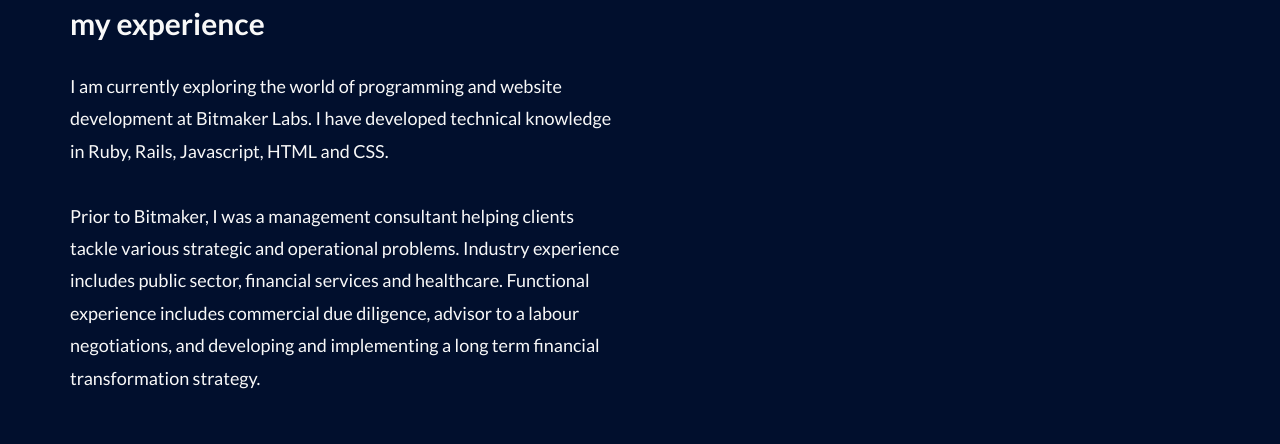
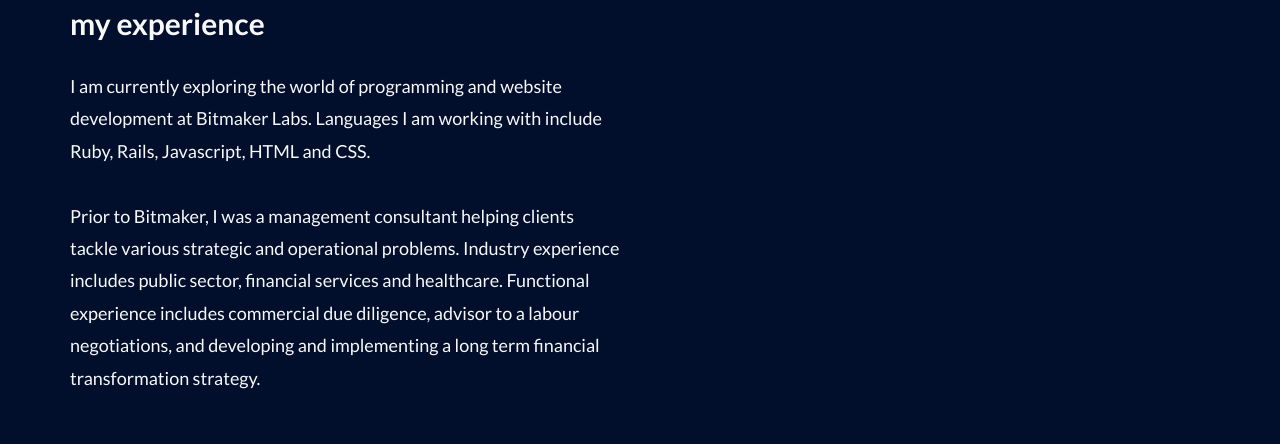
Before and after one commit to leontkc/leontkc.github.io, a plain HTML site: page index.html in a window 1280 px wide. Shown: the part 752-1196 px from the top of the page. Drawn offline with Linux system fonts and the light colour scheme.

Commit message:
change exp text

```diff
--- a/index.html
+++ b/index.html
@@ -123,7 +123,7 @@
                     <hr class="section-heading-spacer">
                     <div class="clearfix"></div>
                     <h2 class="section-heading">my experience<br></h2>
-                    <p class="lead">I am currently exploring the world of programming and website development at Bitmaker Labs. I have developed technical knowledge in Ruby, Rails, Javascript, HTML and CSS.
+                    <p class="lead">I am currently exploring the world of programming and website development at Bitmaker Labs. Languages I am working with include Ruby, Rails, Javascript, HTML and CSS.
                       </br>
                       <!-- </br> -->
                         <!-- I am looking for an opportunity to work with amazing people and disrupt an industry.  -->
```
